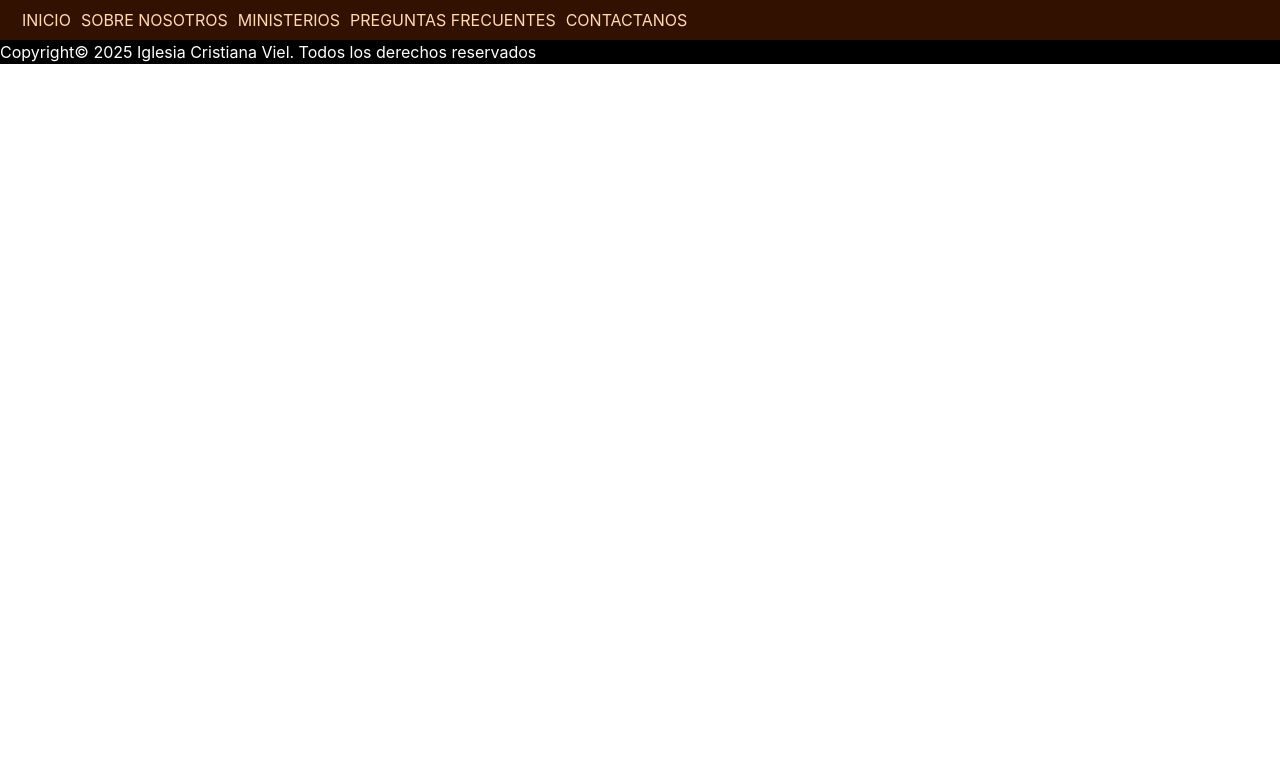
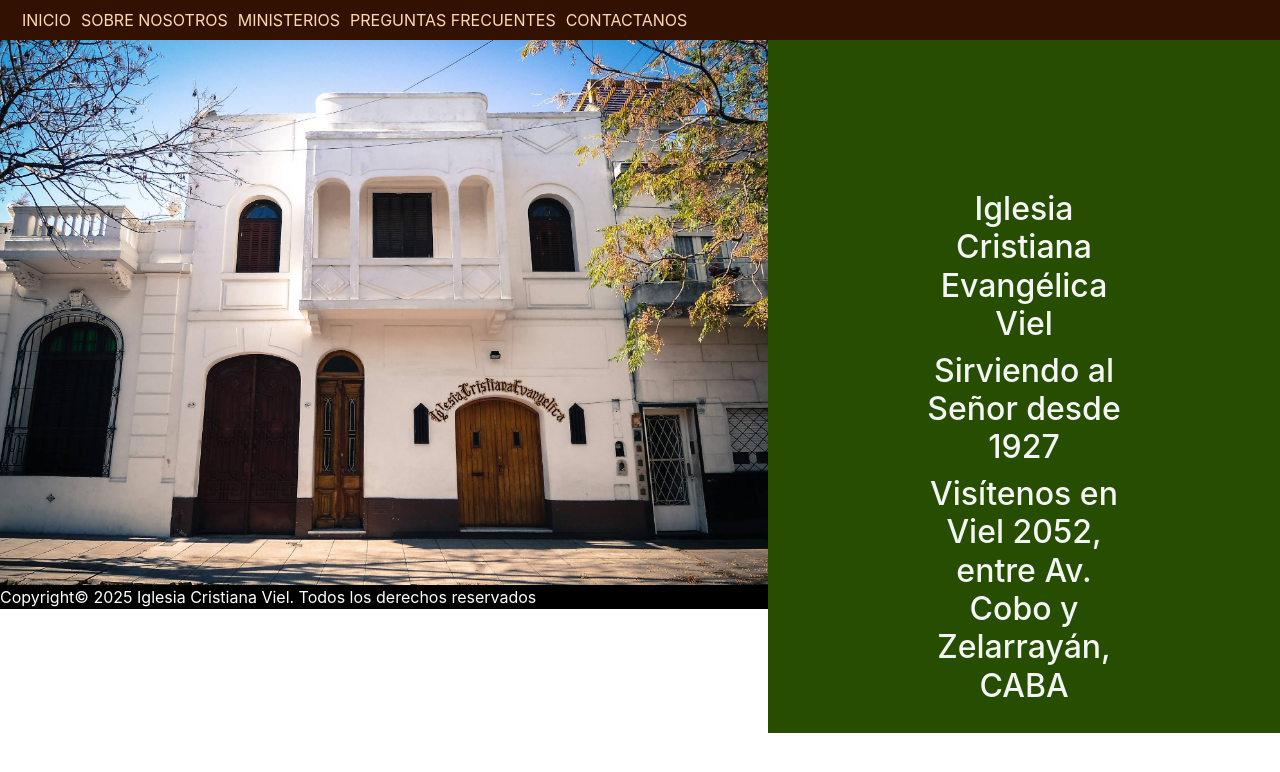
Before and after one commit to Taiel98/pagina-viel, a React (Create React App) app: page / in a window 1280 px wide. Shown: the top 772 px of the page. Built offline with nearby package versions, Linux system fonts and the light colour scheme.

Commit message:
un pequeño cambio

```diff
--- a/src/index.js
+++ b/src/index.js
@@ -16,6 +16,7 @@ root.render(
     <BrowserRouter>
       <Routes>
         <Route path='/' element={<App/>}>
+          <Route index element={<Inicio/>}/>
           <Route path='Inicio' element={<Inicio/>}/>
           <Route path='SobreNosotros' element={<SobreNosotros/>}/>
           <Route path='Ministerios' element={<Ministerios/>}/>
```
